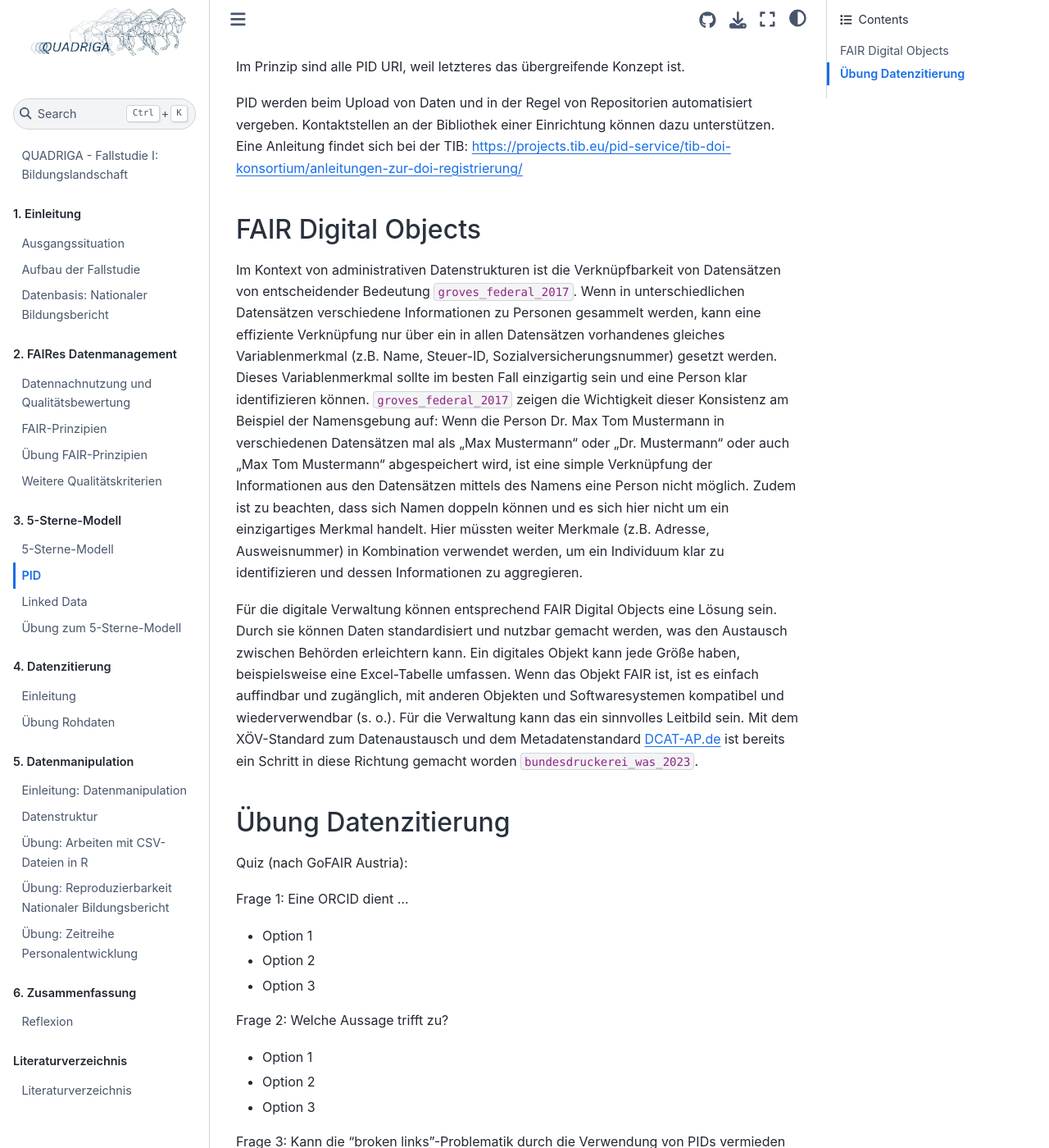
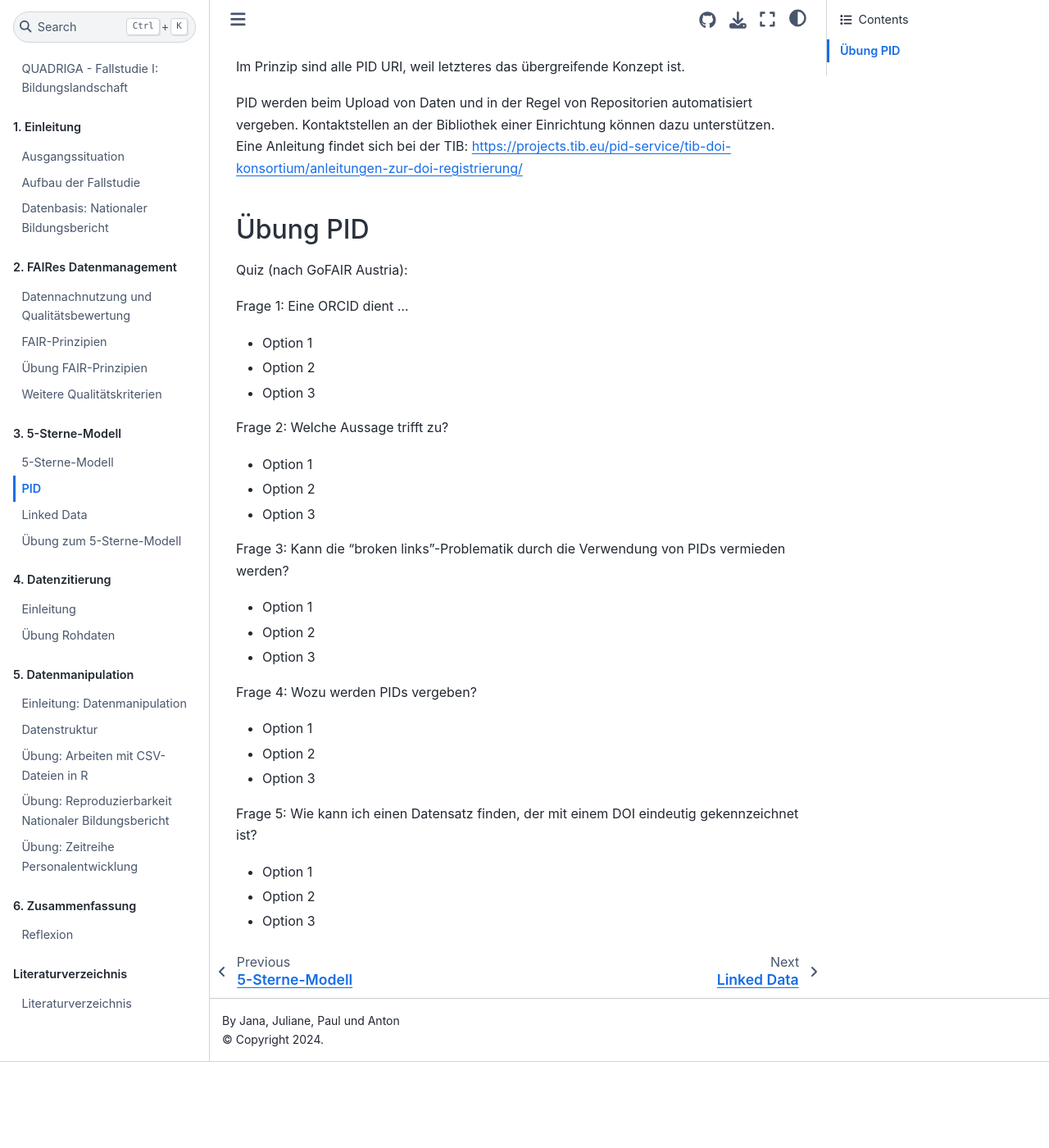
Before and after one commit to quadriga-dk/Tabelle-Fallstudie-1, a Jupyter Book: the page built from Markdown/PID.md, in a window 1280 px wide and 1400 px high, scrolled down 1162 px. Shown: the whole window at 82% size. Built offline with Jupyter Book 1.0.4 settings and Sphinx 7.4.7 and the Sphinx Book theme 1.1.4, drawn with Linux system fonts in a browser that asks for light colours; cross-references to code outside the pages are shown as plain code; after the commit the page ends 2457 px from its top, so only the background shows below that.

Commit message:
Update PID.md FAIR Digital Objects zu FAIR Prinzipien

```diff
--- a/Markdown/PID.md
+++ b/Markdown/PID.md
@@ -15,13 +15,9 @@ Im Prinzip sind alle PID URI, weil letzteres das übergreifende Konzept ist.
 
 PID werden beim Upload von Daten und in der Regel von Repositorien automatisiert vergeben. Kontaktstellen an der Bibliothek einer Einrichtung können dazu unterstützen. Eine Anleitung findet sich bei der TIB: https://projects.tib.eu/pid-service/tib-doi-konsortium/anleitungen-zur-doi-registrierung/
 
-## FAIR Digital Objects
 
-Im Kontext von administrativen Datenstrukturen ist die Verknüpfbarkeit von Datensätzen von entscheidender Bedeutung {cite}`groves_federal_2017`. Wenn in unterschiedlichen Datensätzen verschiedene Informationen zu Personen gesammelt werden, kann eine effiziente Verknüpfung nur über ein in allen Datensätzen vorhandenes gleiches Variablenmerkmal (z.B. Name, Steuer-ID, Sozialversicherungsnummer) gesetzt werden. Dieses Variablenmerkmal sollte im besten Fall einzigartig sein und eine Person klar identifizieren können. {cite}`groves_federal_2017` zeigen die Wichtigkeit dieser Konsistenz am Beispiel der Namensgebung auf: Wenn die Person Dr. Max Tom Mustermann in verschiedenen Datensätzen mal als „Max Mustermann“ oder „Dr. Mustermann“ oder auch „Max Tom Mustermann“ abgespeichert wird, ist eine simple Verknüpfung der Informationen aus den Datensätzen mittels des Namens eine Person nicht möglich. Zudem ist zu beachten, dass sich Namen doppeln können und es sich hier nicht um ein einzigartiges Merkmal handelt. Hier müssten weiter Merkmale (z.B. Adresse, Ausweisnummer) in Kombination verwendet werden, um ein Individuum klar zu identifizieren und dessen Informationen zu aggregieren.
 
-Für die digitale Verwaltung können entsprechend FAIR Digital Objects eine Lösung sein. Durch sie können Daten standardisiert und nutzbar gemacht werden, was den Austausch zwischen Behörden erleichtern kann. Ein digitales Objekt kann jede Größe haben, beispielsweise eine Excel-Tabelle umfassen. Wenn das Objekt FAIR ist, ist es einfach auffindbar und zugänglich, mit anderen Objekten und Softwaresystemen kompatibel und wiederverwendbar (s. o.). Für die Verwaltung kann das ein sinnvolles Leitbild sein. Mit dem XÖV-Standard zum Datenaustausch und dem Metadatenstandard DCAT-AP.de ist bereits ein Schritt in diese Richtung gemacht worden {cite}`bundesdruckerei_was_2023`.
-
-## Übung Datenzitierung
+## Übung PID
 
 Quiz (nach GoFAIR Austria):
 
```
